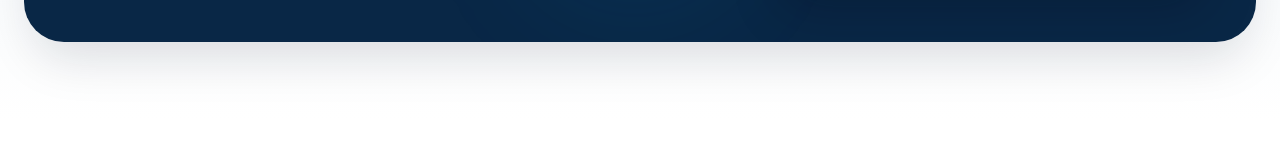
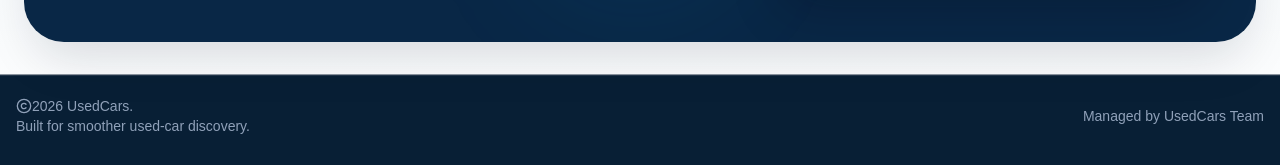
Before and after one commit to kishan-bhesaniya/usedcars, a React (Vite) app: page / in a window 1280 px wide. Shown: the part 681-846 px from the top of the page. Before the commit the page ends 800 px from the top, so only its background shows below. Built offline with nearby package versions, Linux system fonts and the light colour scheme.

Commit message:
feat: Add SiteFooter component to CarsDetailsPage, CarsPage, and Dashboard01

```diff
--- /dev/null
+++ b/src/components/site-footer.jsx
@@ -0,0 +1,21 @@
+import { siteUser } from "@/lib/site";
+import { Copyright } from "lucide-react";
+
+const currentYear = new Date().getFullYear();
+
+export function SiteFooter() {
+  return (
+    <footer className="border-t border-border/60 bg-[#081f35] text-white">
+      <div className="mx-auto flex w-full max-w-7xl flex-col gap-3 border-t border-white/10 px-4 py-8 pt-5 text-sm text-slate-400 sm:flex-row sm:items-center sm:justify-between">
+        <div>
+          <p className="flex items-center">
+            <Copyright className="h-4 w-4 shrink-0" />
+            <span> {currentYear} UsedCars.</span>
+          </p>
+          <p>Built for smoother used-car discovery.</p>
+        </div>
+        <p>Managed by {siteUser.name}</p>
+      </div>
+    </footer>
+  );
+}
--- a/src/pages/cars-details.jsx
+++ b/src/pages/cars-details.jsx
@@ -10,6 +10,7 @@ import {
   Settings,
   Tag,
 } from "lucide-react";
+import { SiteFooter } from "@/components/site-footer";
 import { SiteHeader } from "@/components/site-header";
 import { Badge } from "@/components/ui/badge";
 import { Button } from "@/components/ui/button";
@@ -122,6 +123,7 @@ export default function CarsDetailsPage() {
             </CardContent>
           </Card>
         </main>
+        <SiteFooter />
       </div>
     );
   }
@@ -147,6 +149,7 @@ export default function CarsDetailsPage() {
             </CardContent>
           </Card>
         </main>
+        <SiteFooter />
       </div>
     );
   }
@@ -366,6 +369,7 @@ export default function CarsDetailsPage() {
           </CardContent>
         </Card>
       </main>
+      <SiteFooter />
     </div>
   );
 }
--- a/src/pages/cars.jsx
+++ b/src/pages/cars.jsx
@@ -2,6 +2,7 @@ import { useMemo, useState } from "react";
 import carsData from "../../cars.json";
 import { CarCard } from "@/components/car-card";
 import { CarsFilterSidebar } from "@/components/cars-filter-sidebar";
+import { SiteFooter } from "@/components/site-footer";
 import { Badge } from "@/components/ui/badge";
 import { Button } from "@/components/ui/button";
 import { Card, CardContent } from "@/components/ui/card";
@@ -55,6 +56,7 @@ function CarsLoadingState() {
           </div>
         </div>
       </main>
+      <SiteFooter />
     </div>
   );
 }
@@ -279,6 +281,7 @@ export default function CarsPage() {
           </section>
         </div>
       </main>
+      <SiteFooter />
     </div>
   );
 }
--- a/src/pages/dashboard.jsx
+++ b/src/pages/dashboard.jsx
@@ -1,4 +1,5 @@
 import carsData from "../../cars.json";
+import { SiteFooter } from "@/components/site-footer";
 import { SiteHeader } from "@/components/site-header";
 import { Badge } from "@/components/ui/badge";
 import { Button } from "@/components/ui/button";
@@ -102,6 +103,7 @@ export default function Dashboard01() {
             </div>
           </section>
         </main>
+        <SiteFooter />
       </div>
     );
   }
@@ -207,6 +209,7 @@ export default function Dashboard01() {
           </div>
         </section>
       </main>
+      <SiteFooter />
     </div>
   );
 }
```
